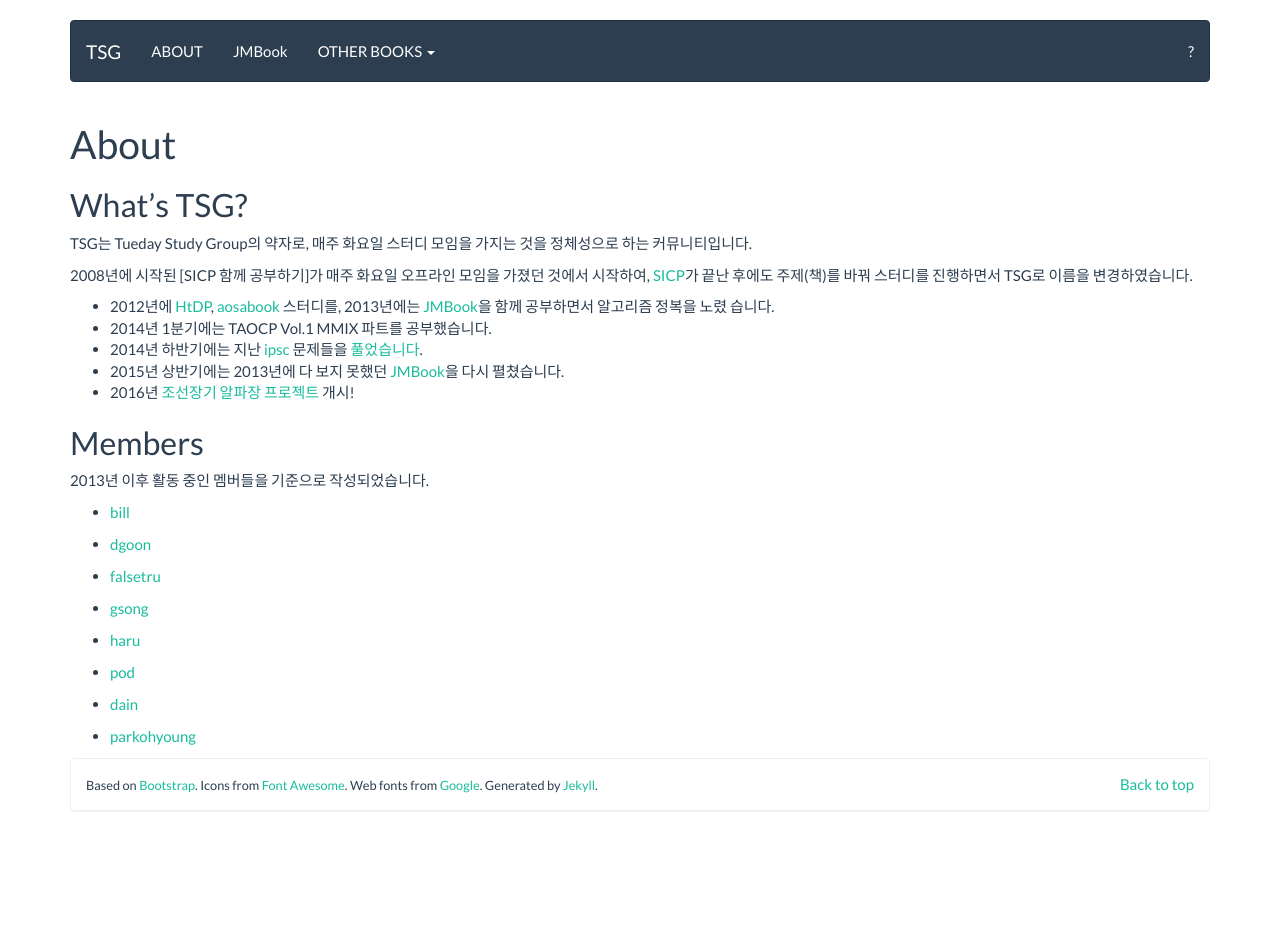
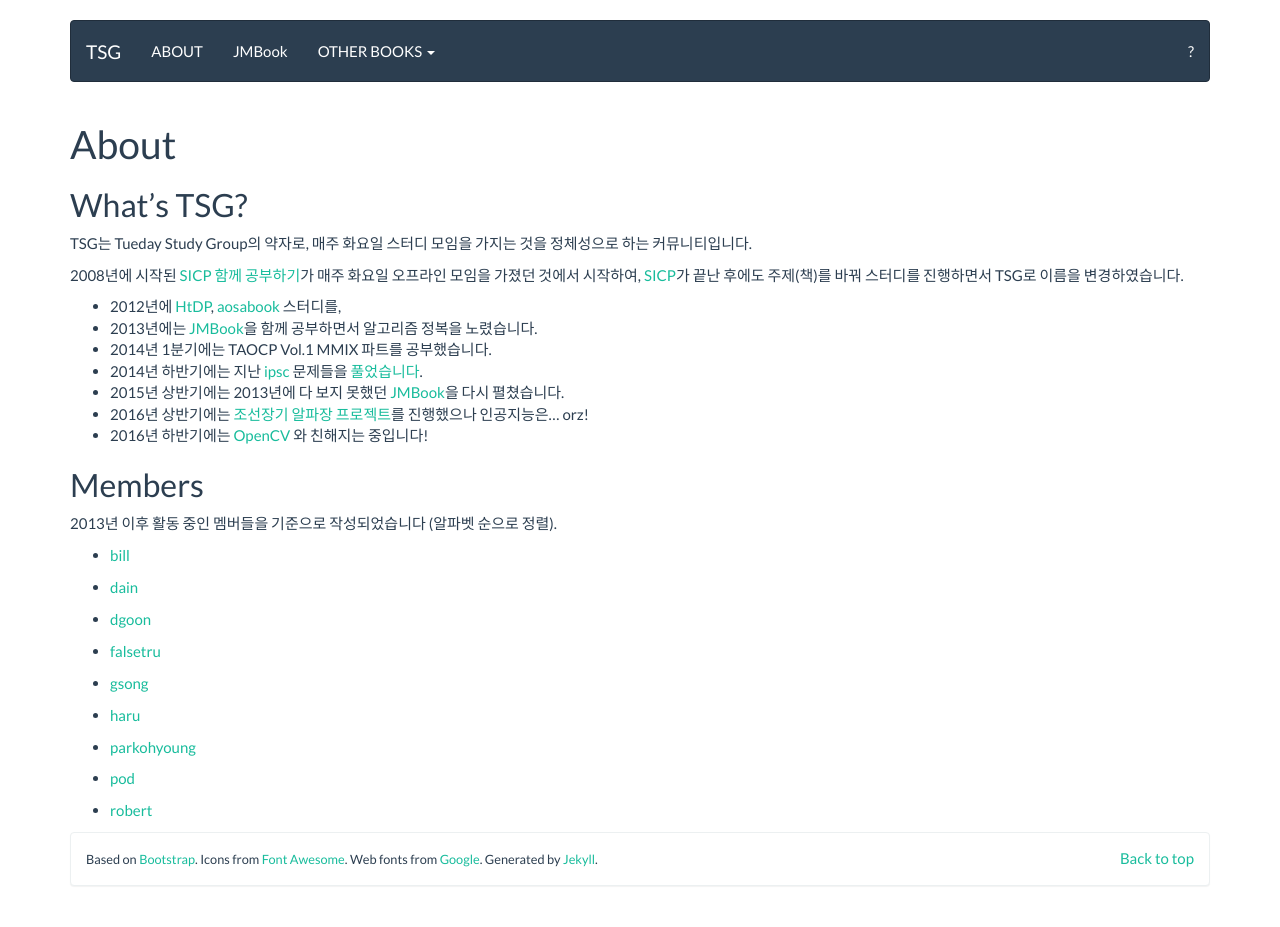
Before and after one commit to tuestudy/tuestudy.github.io, a Jekyll site: the page built from about.md, in a window 1280 px wide. Built offline with Jekyll 4.4.1, drawn with Linux system fonts in a browser that asks for light colours; before the commit the page ends 900 px from its top, so only the background shows below that.

Commit message:
about 업데이트

```diff
--- a/_data/members.yml
+++ b/_data/members.yml
@@ -14,3 +14,5 @@
   github: darklibra
 - nickname: parkohyoung
   github: ParkOhyoung
+- nickname: robert
+  github: robertjerovsek
--- a/about.md
+++ b/about.md
@@ -12,22 +12,24 @@
 2008년에 시작된 [SICP 함께 공부하기]가 매주 화요일 오프라인 모임을 가졌던 것에서 시작하여,
 [SICP]가 끝난 후에도 주제(책)를 바꿔 스터디를 진행하면서 TSG로 이름을 변경하였습니다.
 
-* 2012년에 [HtDP], [aosabook] 스터디를, 2013년에는 [JMBook]을 함께 공부하면서 알고리즘 정복을 노렸
-습니다.
+* 2012년에 [HtDP], [aosabook] 스터디를,
+* 2013년에는 [JMBook]을 함께 공부하면서 알고리즘 정복을 노렸습니다.
 * 2014년 1분기에는 TAOCP Vol.1 MMIX 파트를 공부했습니다.
 * 2014년 하반기에는 지난 [ipsc](http://ipsc.ksp.sk/) 문제들을 [풀었습니다](http://github.com/tuestudy/ipsc).
 * 2015년 상반기에는 2013년에 다 보지 못했던 [JMBook]을 다시 펼쳤습니다.
-* 2016년 [조선장기 알파장 프로젝트](https://github.com/tuestudy/janggi) 개시!
+* 2016년 상반기에는 [조선장기 알파장 프로젝트](https://github.com/tuestudy/janggi)를 진행했으나 인공지능은... orz!
+* 2016년 하반기에는 [OpenCV](https://github.com/tuestudy/opencv_playground) 와 친해지는 중입니다!
 
 ## Members
 
-2013년 이후 활동 중인 멤버들을 기준으로 작성되었습니다.
+2013년 이후 활동 중인 멤버들을 기준으로 작성되었습니다 (알파벳 순으로 정렬).
 
-{% for member in site.data.members %}
+{% assign sorted_members = (site.data.members | sort: 'nickname') %}
+{% for member in sorted_members %}
 * [{{ member.nickname }}](https://github.com/{{ member.github }})
 {% endfor %}
 
-[SICP 온라인 스터디]: https://groups.google.com/forum/?fromgroups#!forum/study-sicp
+[SICP 함께 공부하기]: https://groups.google.com/forum/?fromgroups#!forum/study-sicp
 [SICP]: http://mitpress.mit.edu/sicp/
 [HtDP]: http://www.htdp.org
 [aosabook]: http://www.aosabook.org
```
